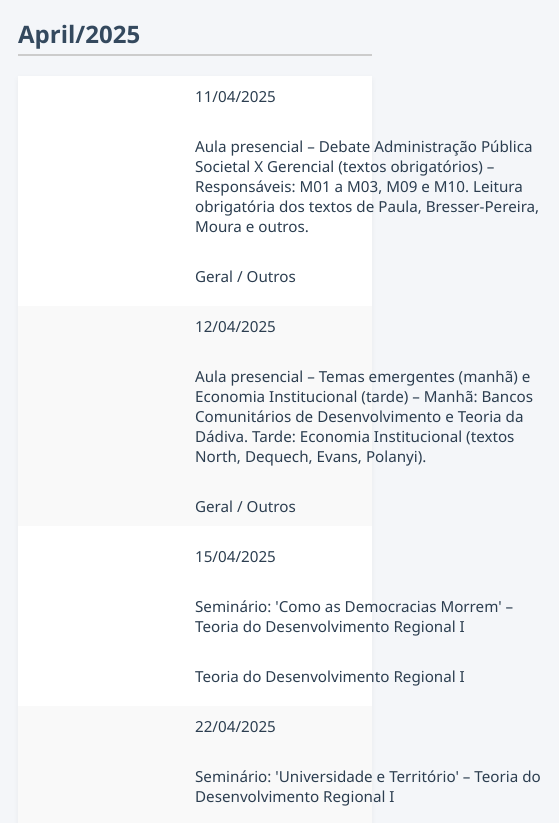
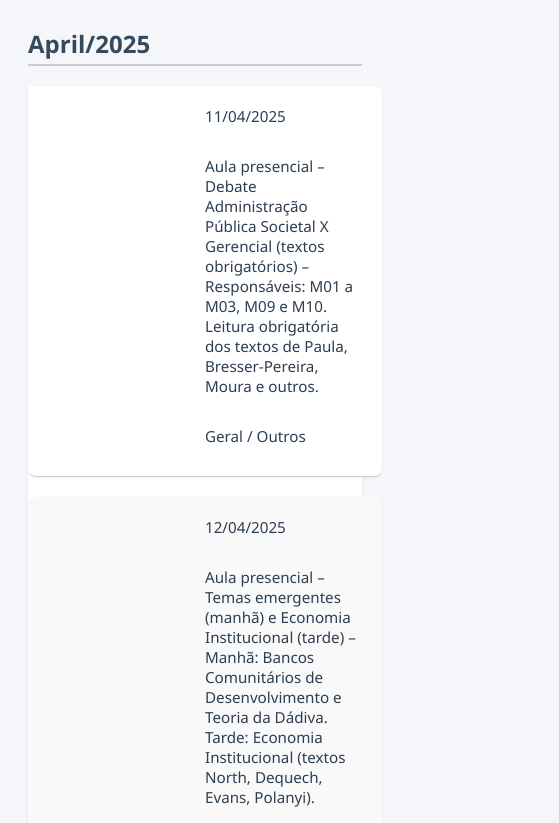
Before and after one commit to Netto01/mestrado, a plain HTML site: page index.html in a window 390 px wide. Shown: the part 148-971 px from the top of the page, 559 px wide, since content can reach past the window. Drawn offline with Linux system fonts and the light colour scheme.

Commit message:
Update index.html

```diff
--- a/index.html
+++ b/index.html
@@ -1,4 +1,3 @@
-
 <!DOCTYPE html>
 <html lang="pt-BR">
 <head>
@@ -12,21 +11,25 @@
             color: #2c3e50;
             padding: 20px;
         }
+
         h1 {
             text-align: center;
             font-size: 2em;
             margin-bottom: 10px;
         }
+
         h1 small {
             font-size: 0.6em;
             color: #7f8c8d;
         }
+
         h2 {
             color: #34495e;
             border-bottom: 2px solid #ccc;
             padding-bottom: 4px;
             margin-top: 40px;
         }
+
         .agenda-table {
             width: 100%;
             border-collapse: collapse;
@@ -34,22 +37,27 @@
             background-color: #fff;
             box-shadow: 0 2px 6px rgba(0,0,0,0.05);
         }
+
         .agenda-table th, .agenda-table td {
             border: 1px solid #e1e4e8;
             padding: 10px;
             text-align: left;
             font-size: 0.95em;
         }
+
         .agenda-table th {
             background-color: #2c3e50;
             color: #ecf0f1;
         }
+
         .agenda-table tr:nth-child(even) {
             background-color: #f9f9f9;
         }
+
         .agenda-table tr:hover {
             background-color: #f1f1f1;
         }
+
         .footer {
             text-align: center;
             font-size: 0.8em;
@@ -58,30 +66,40 @@
         }
 
         @media (max-width: 768px) {
-            body {
-                padding: 10px;
-            }
             .agenda-table, .agenda-table thead, .agenda-table tbody, .agenda-table th, .agenda-table td, .agenda-table tr {
                 display: block;
                 width: 100%;
             }
-            .agenda-table thead tr {
+
+            .agenda-table thead {
                 display: none;
             }
+
             .agenda-table td {
                 border: none;
                 position: relative;
                 padding-left: 50%;
                 margin-bottom: 10px;
+                box-sizing: border-box;
             }
+
             .agenda-table td::before {
                 content: attr(data-label);
                 position: absolute;
                 left: 10px;
+                top: 10px;
                 width: 45%;
-                padding-right: 10px;
                 font-weight: bold;
                 white-space: nowrap;
+            }
+
+            .agenda-table tr {
+                margin-bottom: 20px;
+                border-bottom: 1px solid #ccc;
+                background: #fff;
+                box-shadow: 0 1px 3px rgba(0,0,0,0.05);
+                padding: 10px;
+                border-radius: 8px;
             }
         }
     </style>
```
